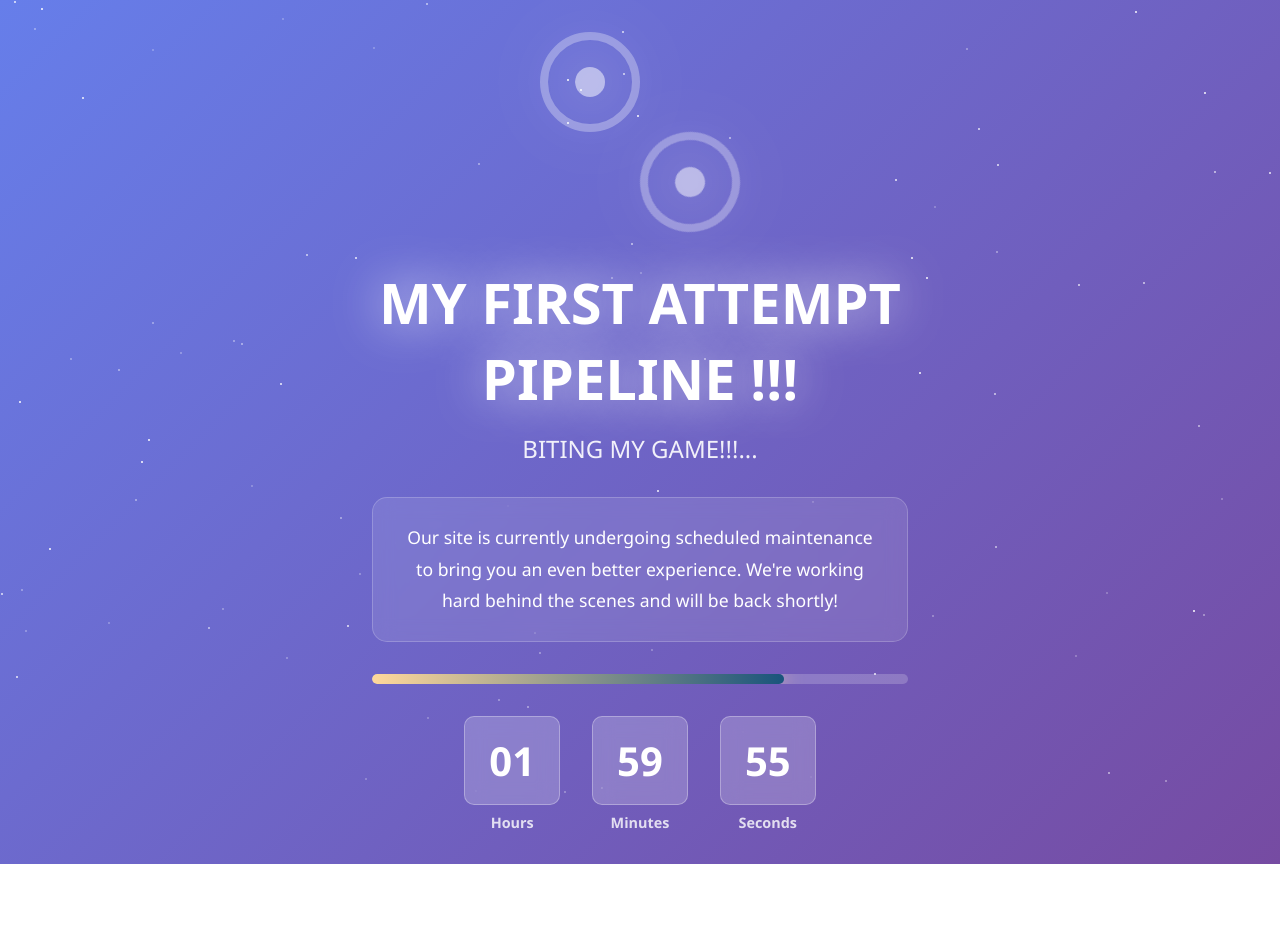
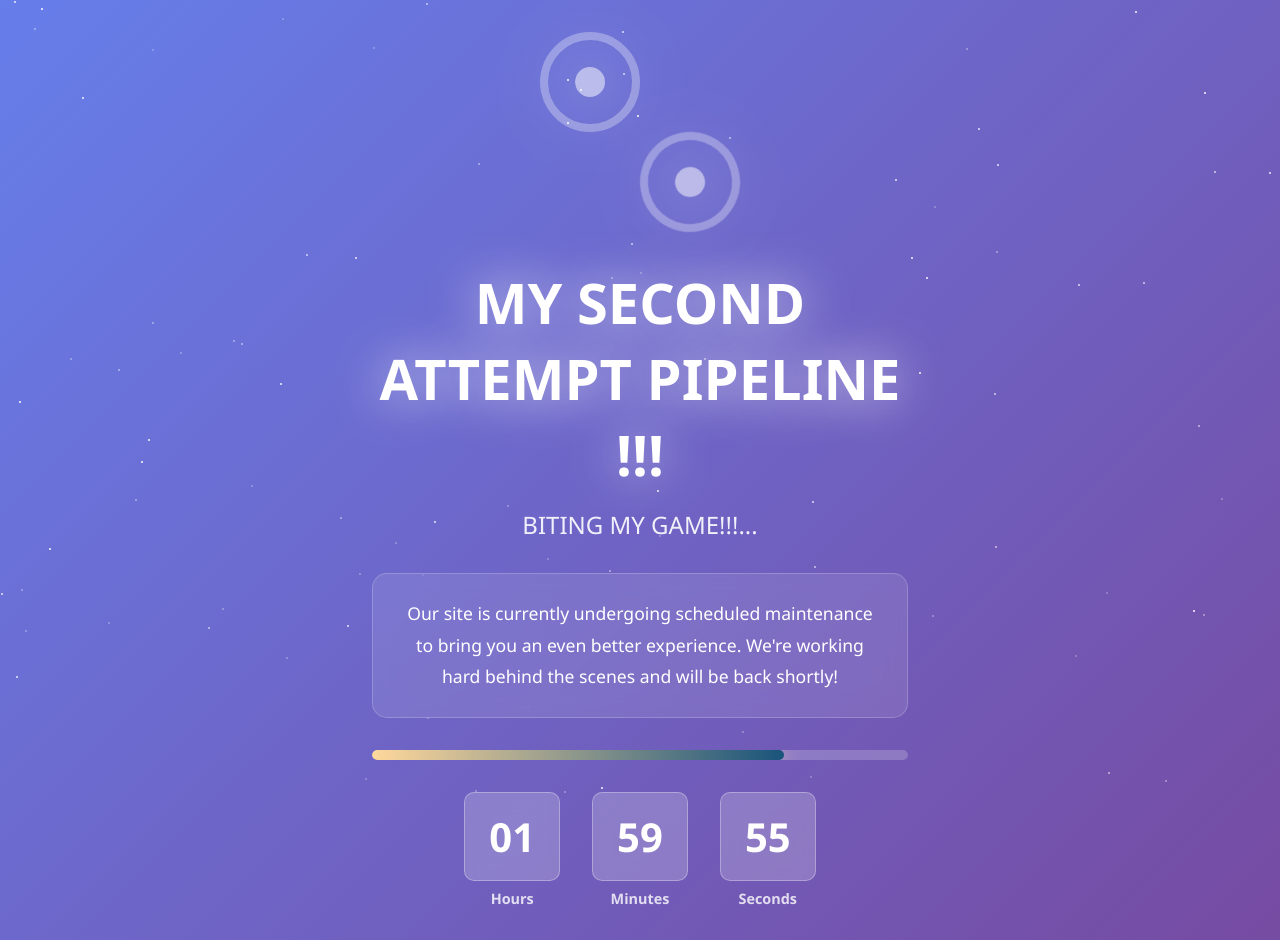
Before and after one commit to Mwangi-in-cloud/genesis, a plain HTML site: page index.html in a window 1280 px wide. Before the commit the page ends 864 px from the top, so only its background shows below. Drawn offline with Linux system fonts and the light colour scheme.

Commit message:
second run

```diff
--- a/index.html
+++ b/index.html
@@ -205,7 +205,7 @@
             <div class="gear"></div>
         </div>
 
-        <h1>MY FIRST ATTEMPT  PIPELINE !!!</h1>
+        <h1>MY SECOND ATTEMPT  PIPELINE !!!</h1>
         <div class="subtitle">BITING MY GAME!!!...</div>
 
         <div class="message">
```
